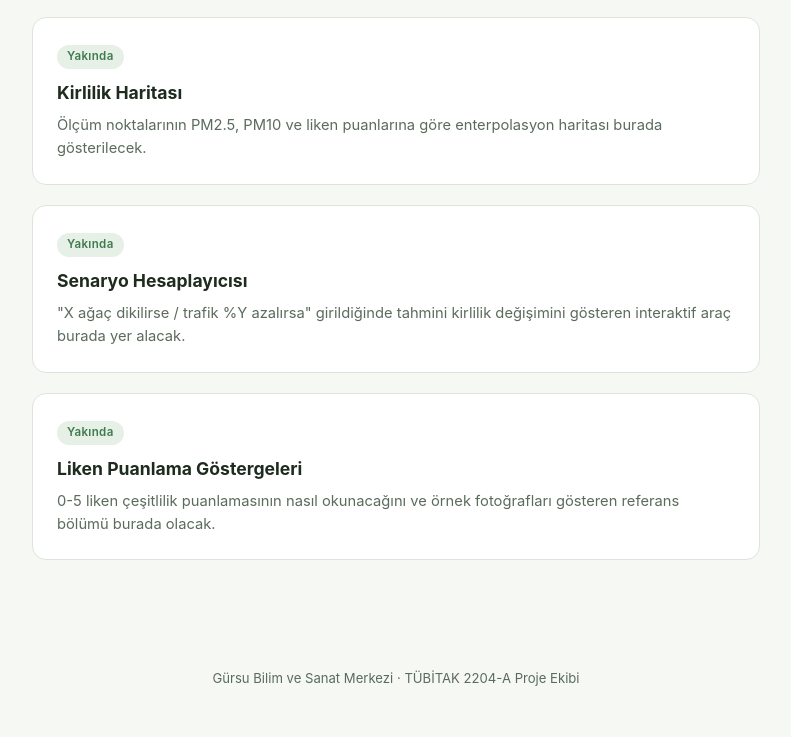
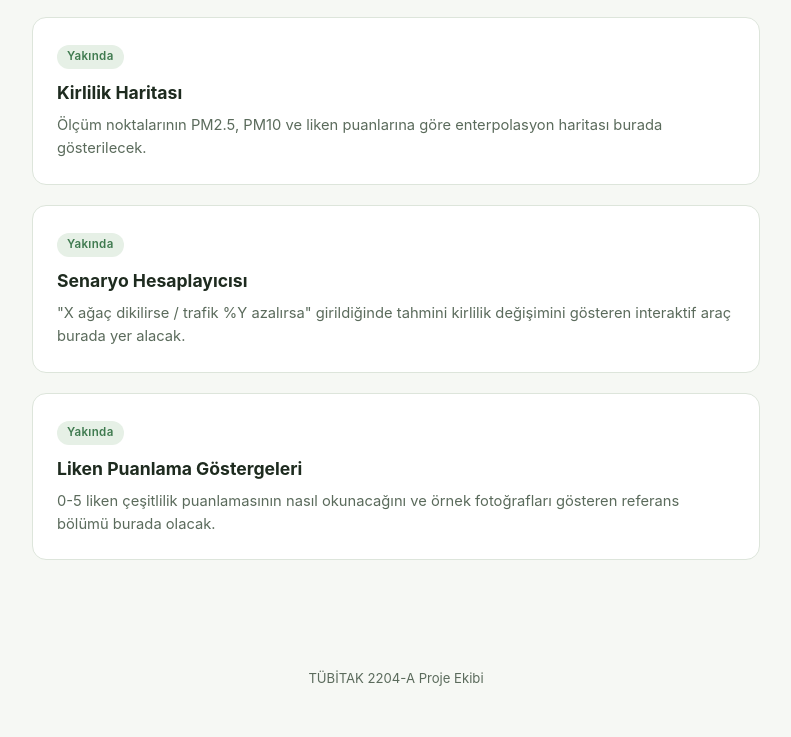
Before and after one commit to projerotapusula-web/gursu-hava-kalitesi-liken, a plain HTML site: page index.html in a window 1280 px wide. Shown: the part 380-1117 px from the top of the page, without its empty margins (244-1035 px from the left). Drawn offline with Linux system fonts and the light colour scheme.

Commit message:
Update index.html

```diff
--- a/index.html
+++ b/index.html
@@ -76,7 +76,7 @@
   </section>
 </main>
 <footer>
-  Gürsu Bilim ve Sanat Merkezi &middot; TÜBİTAK 2204-A Proje Ekibi
+  TÜBİTAK 2204-A Proje Ekibi
 </footer>
 </body>
 </html>
```
